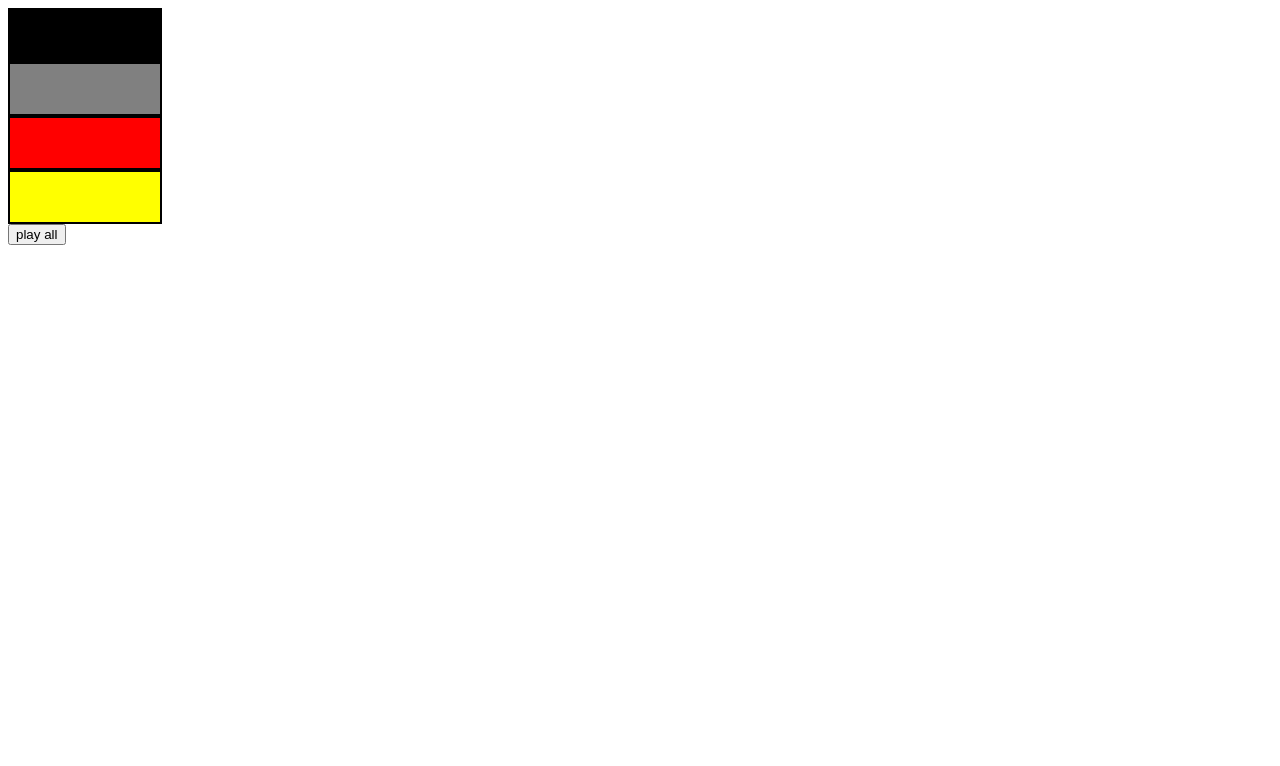
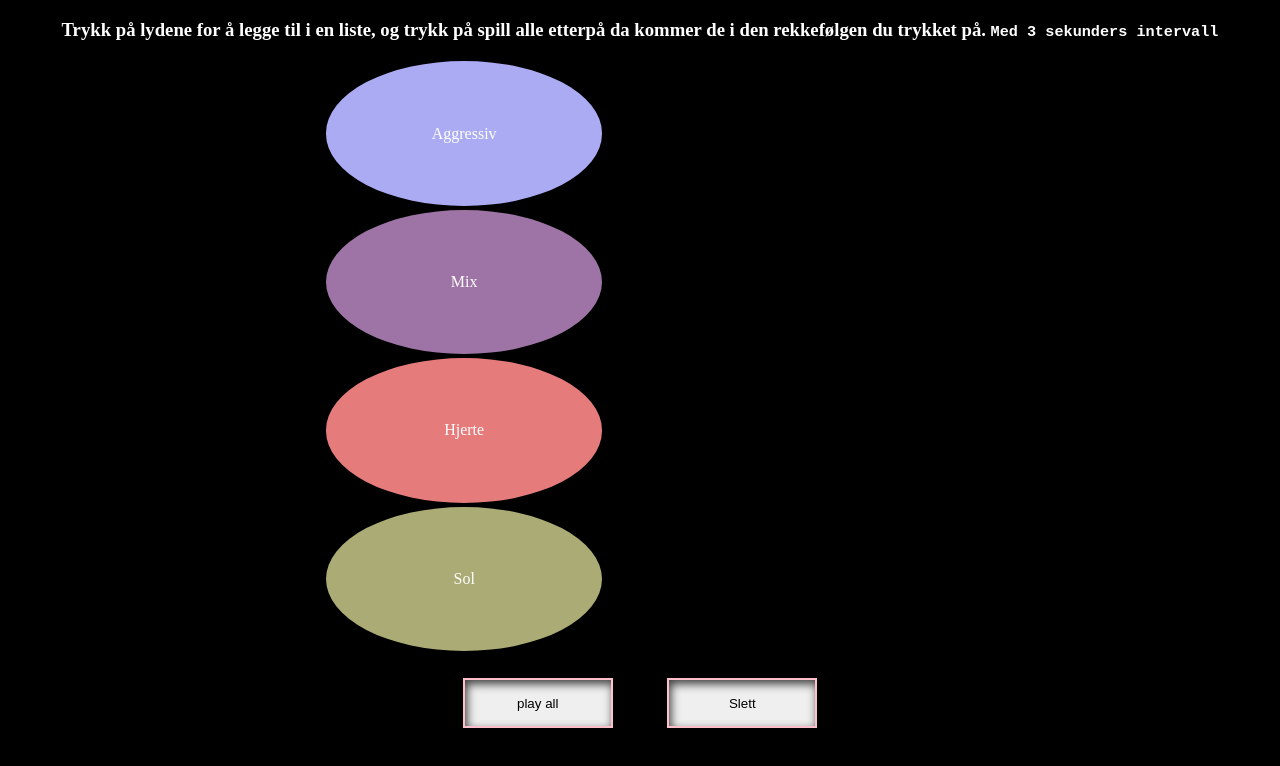
Before and after one commit to ThereseCamK/kodefjas, a plain HTML site: page soundBoard/index.html in a window 1280 px wide. Drawn offline with Linux system fonts and the light colour scheme.

Commit message:
Update index.html

```diff
--- a/soundBoard/index.html
+++ b/soundBoard/index.html
@@ -6,60 +6,113 @@
     <meta name="viewport" content="width=device-width, initial-scale=1.0">
     <title>Document</title>
     <style>
+        body{
+            background-color: black;
+            color:white;
+            text-align: center;
+        }
         .aggressive{
             border: 2px solid black;
-            height: 50px;
+            background-color: rgb(171, 171, 243);
+            border-radius: 50%;
             width: 150px;
-            background-color: black;
+            text-align: center;
+            padding: 5%;
+            margin-left: 25%;
+
+
         }
         .eko{
             border: 2px solid black;
-            height: 50px;
+                border-radius: 50%;
             width: 150px;
-            background-color: grey;
+            text-align: center;
+            padding: 5%;
+            background-color: rgb(157, 116, 165);
+            margin-left: 25%;
         }
         .hearbeat{
             border: 2px solid black;
-            height: 50px;
+            border-radius: 50%;
             width: 150px;
-            background-color: red;
+            text-align: center;
+            padding: 5%;
+            background-color: rgb(230, 123, 123);
+            margin-left: 25%;
         }
         .sunrise{
             border: 2px solid black;
-            height: 50px;
+            border-radius: 50%;
             width: 150px;
-            background-color: yellow;
+            text-align: center;
+            padding: 5%;
+            background-color: rgb(171, 171, 117);
+            margin-left: 25%;
         }
+        button{
+         height: 50px;
+         width: 150px;
+         box-shadow: inset 2px 4px 10px rgb(62, 60, 60);
+         border: 2px solid pink;
+         margin: 2%;
+        }
+        .active{
+            /* transition: transform 2s;
+            transition-timing-function: ease-in-out; */
+            animation-name: example;
+            animation-duration: 6s;
+            animation-iteration-count: 1;
+
+        }
+        @keyframes example {
+            from {  margin-left: 100%;;
+
+        }
+        to {    margin-left: 2%;}
+        }
+
     </style>
 </head>
 <body>
-    <div class="aggressive" onclick="play('aggressive')">
+    <h3>Trykk på lydene for å legge til i en liste, og trykk på spill alle etterpå da kommer de i den rekkefølgen du trykket på. <tt>Med 3 sekunders intervall</tt> </h3>
+    <div class="aggressive" onclick="play('aggressive', this)">
         <audio id="aggressive" class="sound" src="aggressive.mp3"></audio>
+       <div>Aggressiv</div>
 
     </div>
-    <div class="eko" onclick="play('eko')">
+    <div class="eko" onclick="play('eko', this)">
         <audio id="eko" class="sound" src="eko.mp3"></audio>
-
+        <div>Mix</div>
     </div>
-    <div class="hearbeat" onclick="play('hearbeat')">
+    <div class="hearbeat" onclick="play('hearbeat', this)">
         <audio id="hearbeat" class="sound" src="hearbeat.mp3"></audio>
-
+        <div>Hjerte</div>
     </div>
-    <div class="sunrise" onclick="play('sunrise')">
+    <div class="sunrise" onclick="play('sunrise', this)">
         <audio id="sunrise" class="sound" src="sunrise.mp3"></audio>
-
+        <div>Sol</div>
     </div>
 
     <button onclick="playAll()">play all</button>
-
+    <button onclick="clearAll()">Slett</button>
     <script>
         let soundArray = []
         let startIndex = 1;
         let timeStop;
 
-        function play(selected){
+        function play(selected, element){
             soundArray.push(selected)
+            element.classList.add('active');
             document.getElementById(selected).play();
+            setTimeout(function(){
+                removeClass(element)
+            }, 6000);
+
+        }
+        function removeClass(element){
+            console.log(element)
+            element.classList.remove('active');
+
         }
 
         function playAll(){
@@ -74,10 +127,15 @@
             }
             document.getElementById(soundArray[startIndex]).play();
              startIndex ++;
+        }
+
+        function clearAll(){
+            soundArray = []
+            startIndex = 1;
+            timeStop;
+        }
 
 
-
-        }
 
         // addEventListener('ended', function(){ for (i = 1; i < soundArray. length; i++) {
         //     audio. src = soundArray[i]; audio.play();}; }, false);
```
